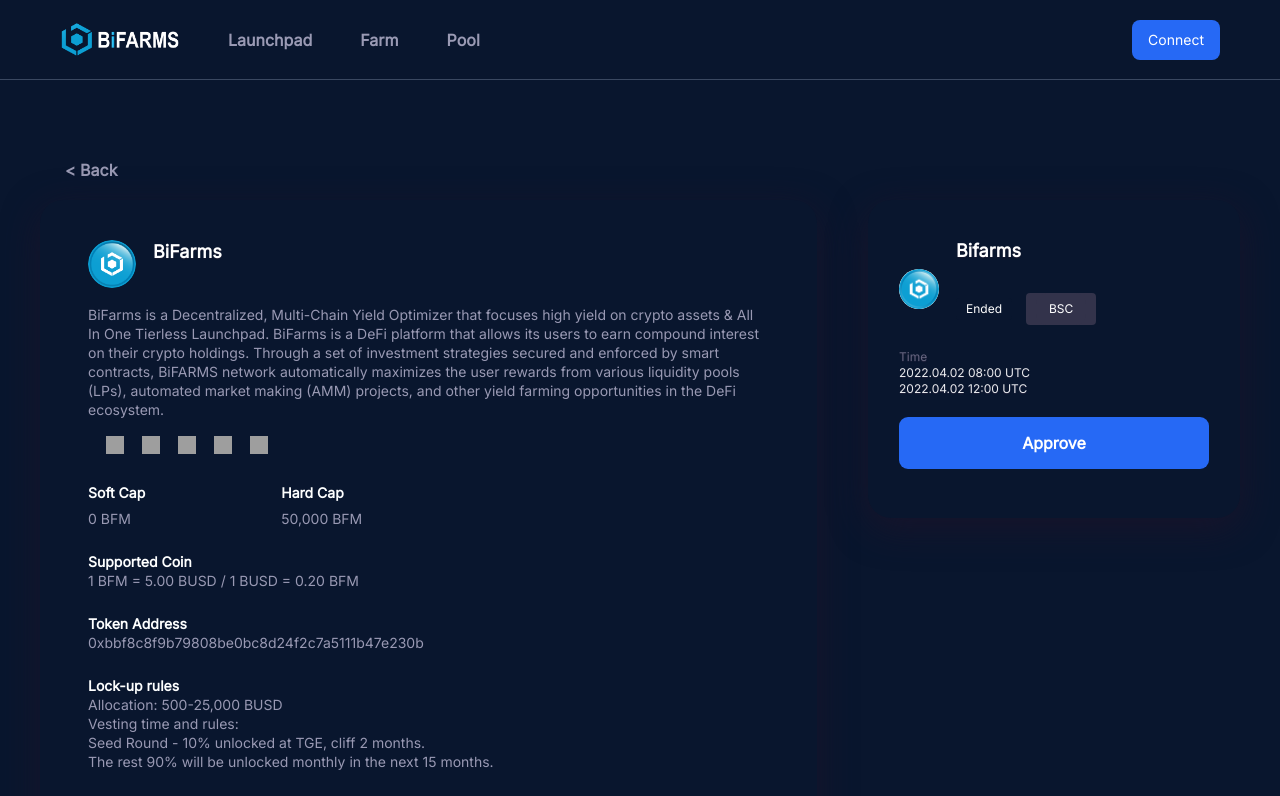
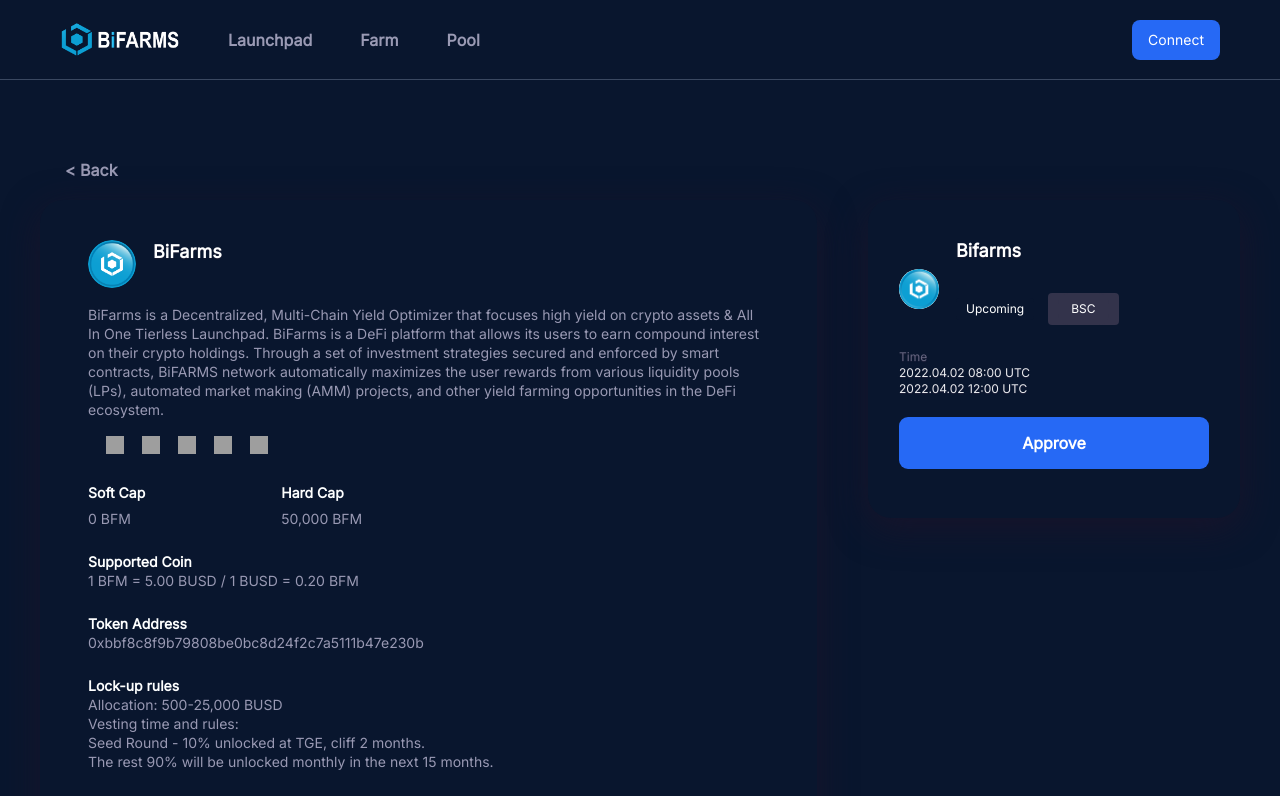
Before and after one commit to bifarmsnetwork/bifarms-dapp, a React (Create React App) app: page /details in a window 1280 px wide. Shown: the top 796 px of the page. Built offline with nearby package versions, Linux system fonts and the light colour scheme; grey boxes are pictures that could not be loaded.

Commit message:
Update Details.jsx

```diff
--- a/src/components/Details/Details.jsx
+++ b/src/components/Details/Details.jsx
@@ -163,7 +163,7 @@
                 <p className="ido-name"> Bifarms </p>
                 <div className="ido-tags">
                   <div className="status">
-                    <span> Ended </span>
+                    <span> Upcoming </span>
                   </div>
                   <div className="chain-info">
                     <img src="" alt="" />
```
